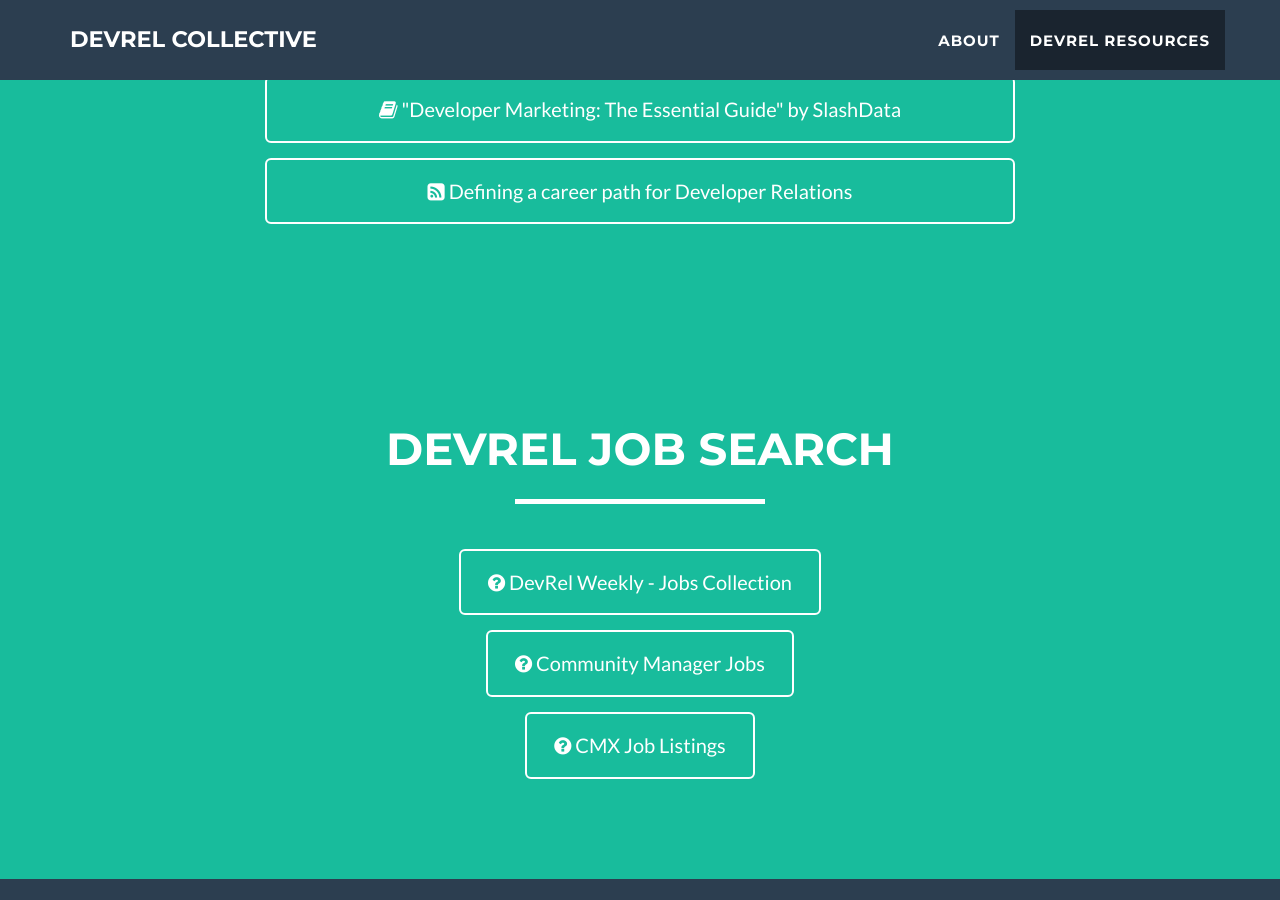
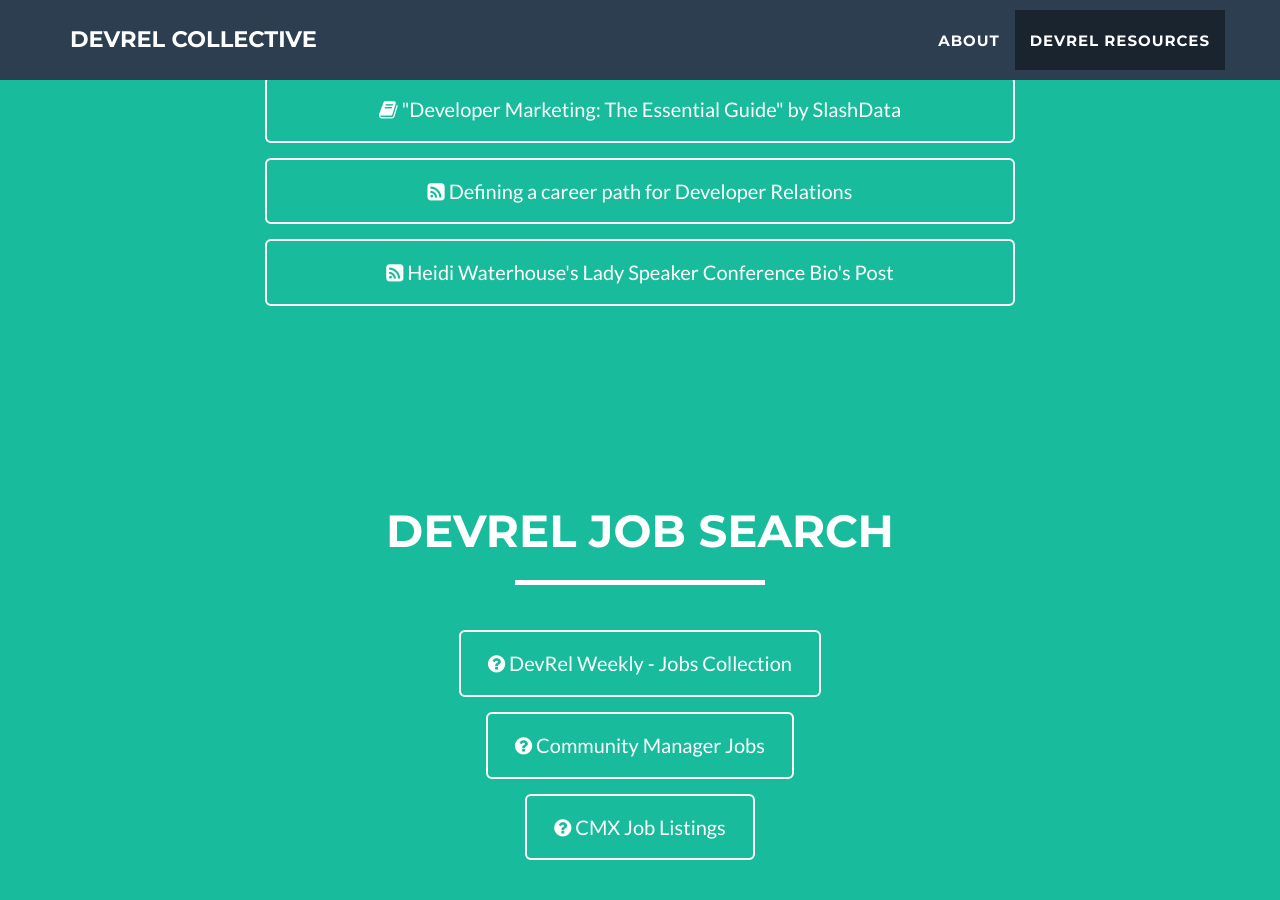
Before and after one commit to evangelistcollective/evangelistcollective.github.io, a Jekyll site: the page built from index.html, in a window 1280 px wide and 900 px high, scrolled down 2829 px. Built offline with Jekyll 4.4.1, drawn with Linux system fonts in a browser that asks for light colours.

Commit message:
Add Heidi's lady speaker conference bio post

```diff
--- a/_includes/resources.html
+++ b/_includes/resources.html
@@ -78,7 +78,11 @@
                        <i class="fa fa-rss-square"></i> Defining a career path for Developer Relations
                    </a>
                </div>
-
+              <div class="col-lg-8 col-lg-offset-2 text-center">
+                   <a href="https://heidiwaterhouse.com/2019/06/19/lady-conference-speaker-speaker-bios/" target="_blank" class="btn btn-lg btn-outline responsive">
+                       <i class="fa fa-rss-square"></i> Heidi Waterhouse's Lady Speaker Conference Bio's Post
+                   </a>
+               </div>
           </div>
         </div>
      </div>
```
